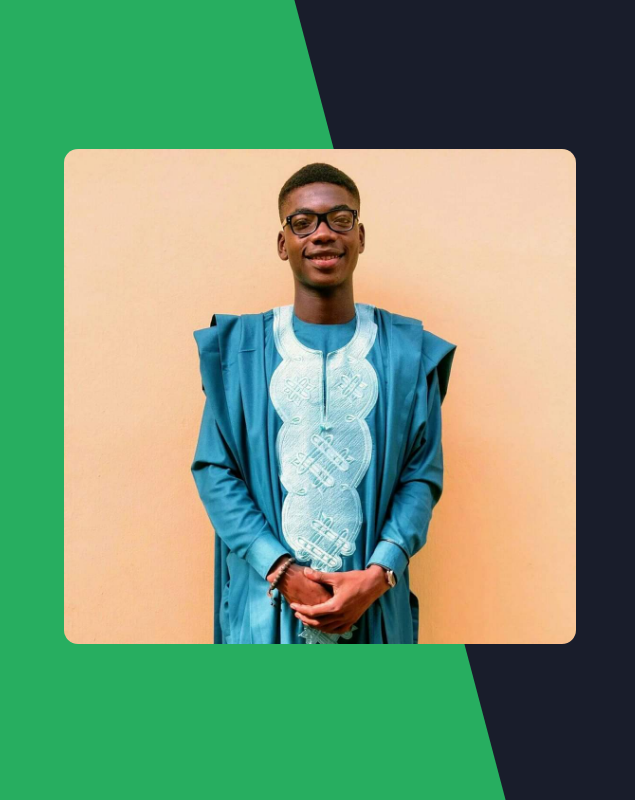
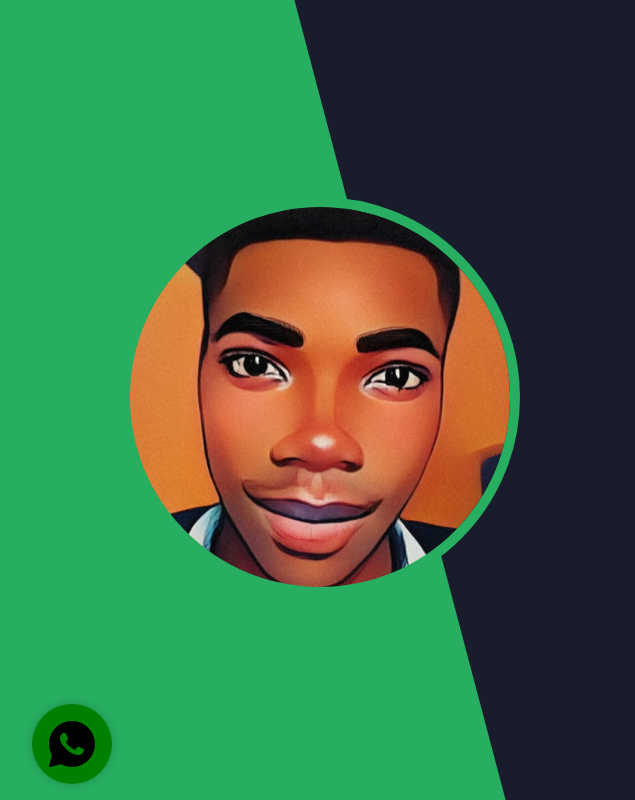
Before and after one commit to OhTobiloba/Portfolio-project-1, a plain HTML site: page index.html in a window 1280 px wide. Shown: the full height of the page, 0-635 px from the left. Drawn offline with Linux system fonts and the light colour scheme.

Commit message:
updated portfolio

```diff
--- a/index.html
+++ b/index.html
@@ -20,7 +20,8 @@
             <div class="left-header">
                 <div class="h-shape"></div>
                     <div class="image">
-                        <img src="./images/IMG-20210701-WA0002.jpg" alt="">
+                        <!-- <img src="./images/IMG-20210701-WA0002.jpg" alt=""> -->
+                         <img src="./images/me.jpg" alt="me">
                     </div>
             </div>
             <div class="right-header">
@@ -1006,6 +1007,17 @@
             </div>
         </div>
         </section>
+
+
+        <div class="chat">
+
+            <!-- <img src="./images/icons8-whatsapp.svg" alt=""> -->
+
+            <svg xmlns="http://www.w3.org/2000/svg" x="0px" y="0px" width="50" height="50" viewBox="0 0 50 50">
+                <path d="M25,2C12.318,2,2,12.318,2,25c0,3.96,1.023,7.854,2.963,11.29L2.037,46.73c-0.096,0.343-0.003,0.711,0.245,0.966 C2.473,47.893,2.733,48,3,48c0.08,0,0.161-0.01,0.24-0.029l10.896-2.699C17.463,47.058,21.21,48,25,48c12.682,0,23-10.318,23-23 S37.682,2,25,2z M36.57,33.116c-0.492,1.362-2.852,2.605-3.986,2.772c-1.018,0.149-2.306,0.213-3.72-0.231 c-0.857-0.27-1.957-0.628-3.366-1.229c-5.923-2.526-9.791-8.415-10.087-8.804C15.116,25.235,13,22.463,13,19.594 s1.525-4.28,2.067-4.864c0.542-0.584,1.181-0.73,1.575-0.73s0.787,0.005,1.132,0.021c0.363,0.018,0.85-0.137,1.329,1.001 c0.492,1.168,1.673,4.037,1.819,4.33c0.148,0.292,0.246,0.633,0.05,1.022c-0.196,0.389-0.294,0.632-0.59,0.973 s-0.62,0.76-0.886,1.022c-0.296,0.291-0.603,0.606-0.259,1.19c0.344,0.584,1.529,2.493,3.285,4.039 c2.255,1.986,4.158,2.602,4.748,2.894c0.59,0.292,0.935,0.243,1.279-0.146c0.344-0.39,1.476-1.703,1.869-2.286 s0.787-0.487,1.329-0.292c0.542,0.194,3.445,1.604,4.035,1.896c0.59,0.292,0.984,0.438,1.132,0.681 C37.062,30.587,37.062,31.755,36.57,33.116z"></path>
+            </svg>
+            <!-- <svg xmlns="http://www.w3.org/2000/svg" width="50" height="50" viewBox="0 0 24 24" fill="none" stroke="currentColor" stroke-width="1.5" stroke-linecap="round" stroke-linejoin="round" class="tabler-icon tabler-icon-message-dots"><path d="M4 21v-13a3 3 0 0 1 3 -3h10a3 3 0 0 1 3 3v6a3 3 0 0 1 -3 3h-9l-4 4"></path><path d="M12 11l0 .01"></path><path d="M8 11l0 .01"></path><path d="M16 11l0 .01"></path></svg> -->
+        </div>
     </main>
 
     <div class="controls">
--- a/styles/styles.scss
+++ b/styles/styles.scss
@@ -112,6 +112,31 @@ section {
     }
 }
 
+
+
+
+ .chat {
+    position: fixed;
+    bottom: 1rem;
+    left: 2rem;
+    background-color: none;
+    width: 5rem;
+    height: 5rem;
+    // padding: 2rem;
+    border-radius: 50%;
+    display: flex;
+    align-items: center;
+    justify-content: center;
+    background-color: green;
+    // border: 3rem solid #10b418;
+    z-index: 999;
+    box-shadow: 0 0 10px rgba(0, 0, 0, 0.2);
+
+
+}
+
+
+
 .controls {
     position: fixed;
     z-index:10;
@@ -202,6 +227,7 @@ section {
 .left-header {
     display: flex;
     align-items: center;
+    justify-content: center;
     position: relative;
 
     padding: 4rem;
@@ -218,18 +244,28 @@ section {
         clip-path: polygon(0 0, 46% 0, 79% 100%, 0% 100%)
     }
     .image {
-        border-radius: var(--br-sm-2);
+        // border-radius: var(--br-sm-2);
         // height:80%;
-        // width:68%;
-        margin-inline: auto;
+        // width:100%;
+        // border: 2px solid red;
+        // margin-inline: auto;
         // background-color: var(--color-black);
+        // object-fit: contain;
         transition: all .4s ease-in-out;
+        text-align: center;
         img {
-            border-radius: var(--br-sm-2);
-            width:100%;
-            height:100%;
-            object-fit: contain;
+            // border-radius: var(--br-sm-2);
+            border-radius: 50%;
+            border: 10px solid var(--color-secondary);
+            // border: 5px solid rgb(102, 0, 255);
+
+            width: 25rem;
+            // width: 100%;
+            height: 25rem;
+            // height:50%;
+            object-fit: cover;
             transition: all .4s ease-in-out;
+            object-position: center 50%;
             // filter: grayscale(100%);
             // &:hover {
                 // filter: grayscale(0);
@@ -922,7 +958,7 @@ section {
         top:0;
         right:0;
         transform: translateX(100%);
-        transition: all .4s ease-out;
+        transition: all .2s ease-out;
         z-index: -1;
 
     }
```
Also changed, not shown: images/icons8-whatsapp.svg (added), images/png-transparent-whatsapp-click-to-chat-button-thumbnail.png (added), styles/styles.css, 1 other file.
